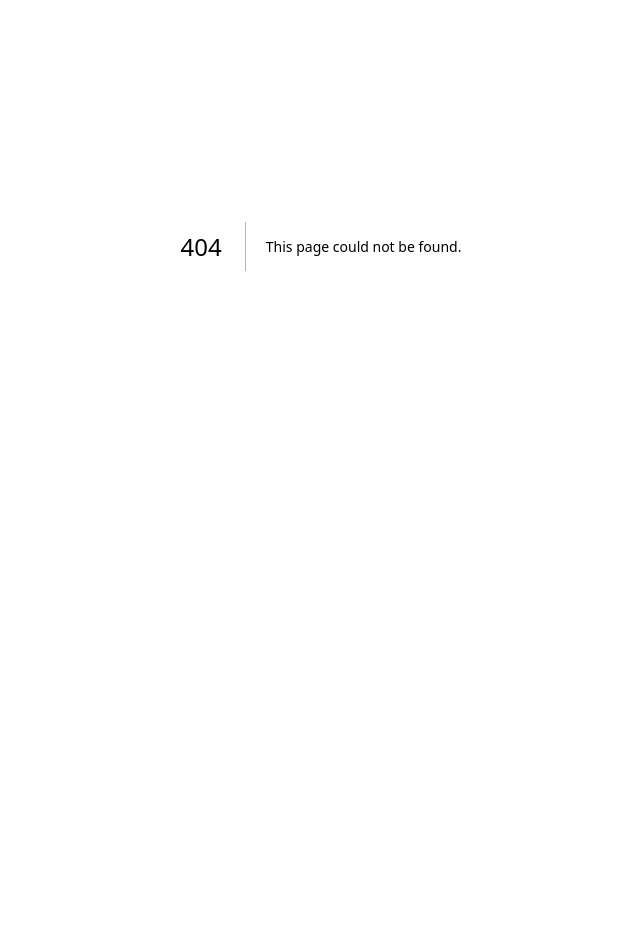
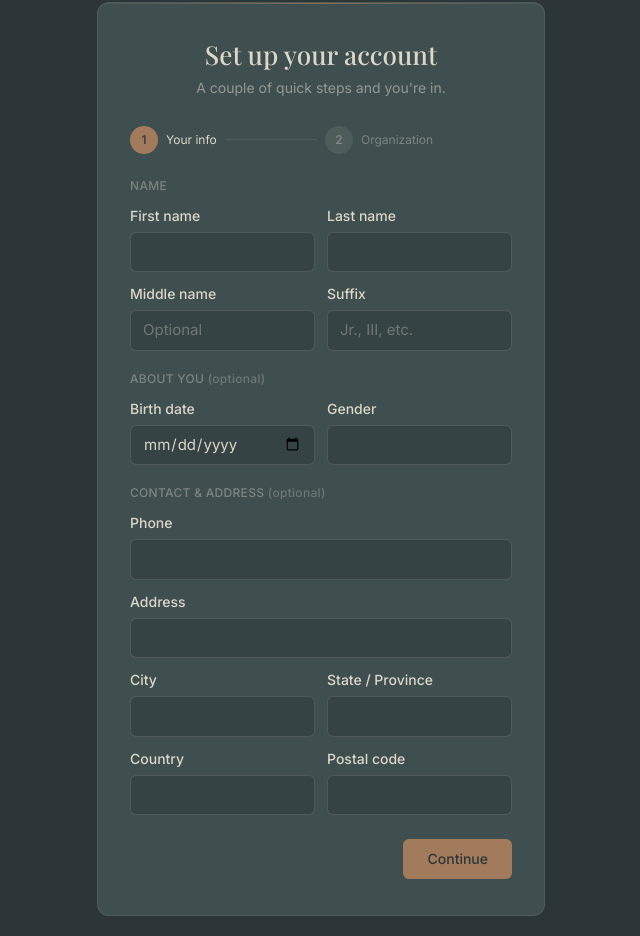
Before and after one commit to Inosensey/shelvy, a Next.js app in the folder apps/web/: page /onboarding in a window 1280 px wide. Before the commit this address had no page. Shown: the part 154-1090 px from the top of the page, without its empty margins (319-959 px from the left). Before the commit the page ends 800 px from the top, so only its background shows below. Built offline with nearby package versions, Linux system fonts and the light colour scheme; no server answers.

Commit message:
feat: add onboarding route page and layout

```diff
--- /dev/null
+++ b/apps/web/app/onboarding/layout.tsx
@@ -0,0 +1,18 @@
+import type { Metadata } from "next";
+
+export const metadata: Metadata = {
+  title: 'Set Up Your Account | Shelvy',
+  description: 'Complete your profile and set up your organization to get the most out of Shelvy.',
+}
+
+export default function onboardingLayout({
+  children,
+}: Readonly<{
+  children: React.ReactNode;
+}>) {
+  return (
+    <div className="w-full h-screen relative">
+      <div className="w-full phone:pt-0 mdphone:pt-12">{children}</div>
+    </div>
+  );
+}
--- /dev/null
+++ b/apps/web/app/onboarding/page.tsx
@@ -0,0 +1,21 @@
+import { AuthCard } from "@/components/auth/AuthCard";
+import { LogoutButton } from "@/components/dashboard/LogoutButton";
+import { OnboardingWizard } from "@/components/onboarding/OnboardingWizard";
+
+export default async function OnboardingPage() {
+  return (
+    <AuthCard
+      heading="Set up your account"
+      subheading="A couple of quick steps and you're in."
+      maxWidthClassName="max-w-md"
+      topRightSlot={<LogoutButton />}
+      footer={
+        <span className="text-linen/45">
+          You can update these details later.
+        </span>
+      }
+    >
+      <OnboardingWizard />
+    </AuthCard>
+  );
+}
```
